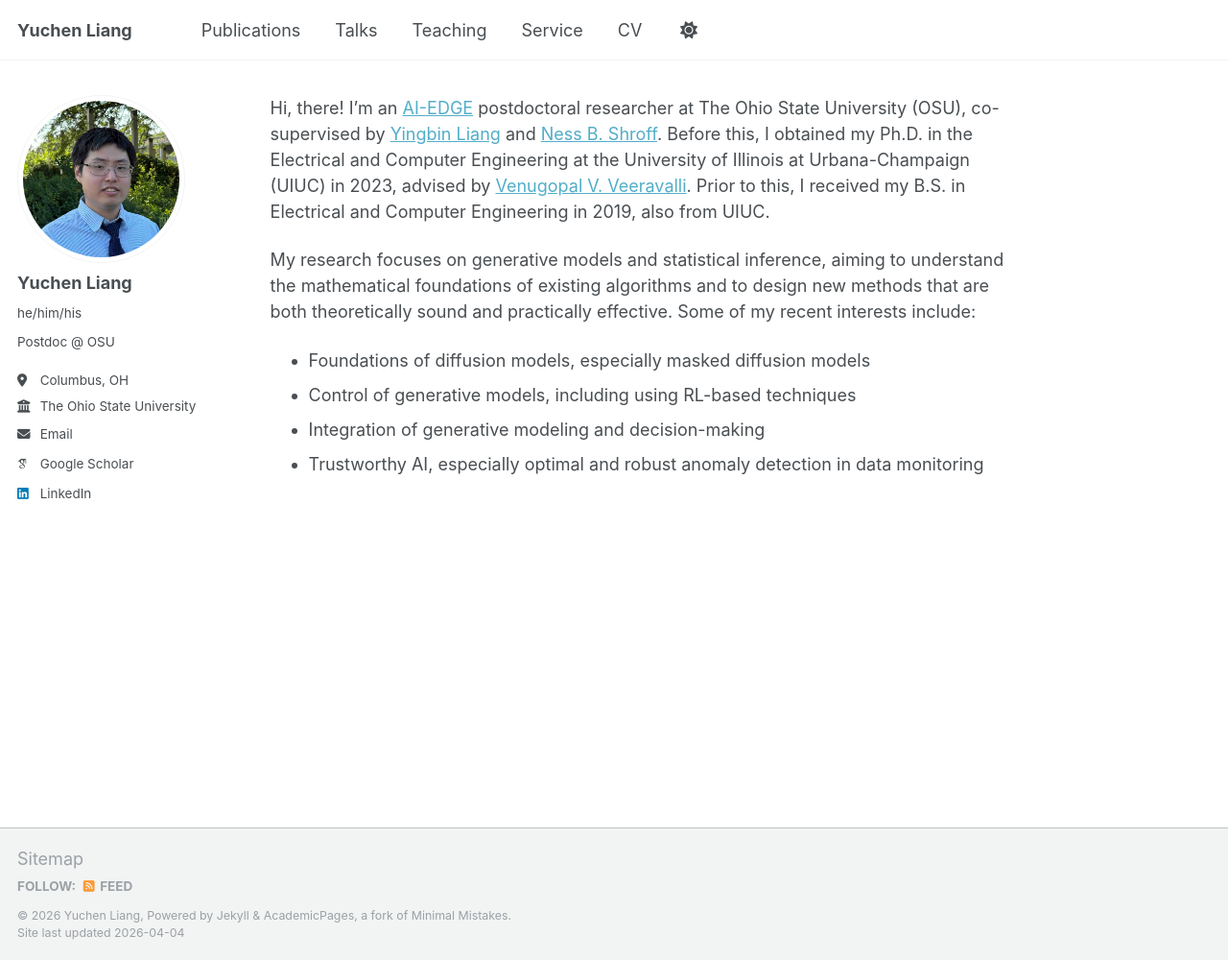
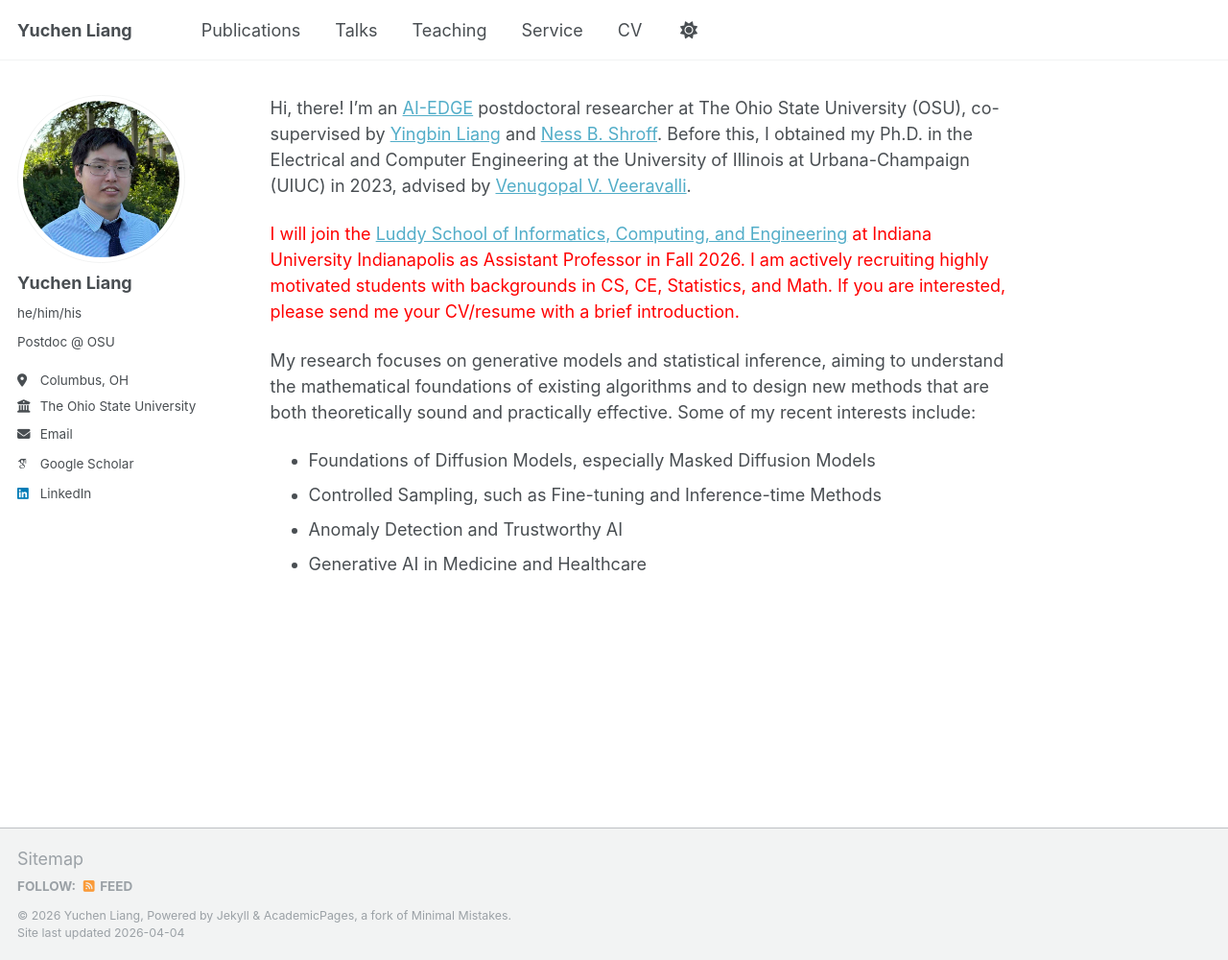
Before and after one commit to yuchenliang1/yuchenliang1.github.io, a Jekyll site: the page built from _pages/about.md, in a window 1280 px wide and 1000 px high. Shown: the whole window at 96% size. Built offline with Jekyll 4.4.1, drawn with Linux system fonts in a browser that asks for light colours; some web fonts are replaced; a script that is not in the unit is left out.

Commit message:
update Apr 4

```diff
--- a/_pages/about.md
+++ b/_pages/about.md
@@ -7,14 +7,15 @@ redirect_from:
   - /about.html
 ---
 
-Hi, there! I'm an [AI-EDGE](https://aiedge.osu.edu/) postdoctoral researcher at The Ohio State University (OSU), co-supervised by [Yingbin Liang](https://sites.google.com/view/yingbinliang/) and [Ness B. Shroff](https://u.osu.edu/shroff-11/). Before this, I obtained my Ph.D. in the Electrical and Computer Engineering at the University of Illinois at Urbana-Champaign (UIUC) in 2023, advised by [Venugopal V. Veeravalli](https://vvv.ece.illinois.edu/). Prior to this, I received my B.S. in Electrical and Computer Engineering in 2019, also from UIUC.
+Hi, there! I'm an [AI-EDGE](https://aiedge.osu.edu/) postdoctoral researcher at The Ohio State University (OSU), co-supervised by [Yingbin Liang](https://sites.google.com/view/yingbinliang/) and [Ness B. Shroff](https://u.osu.edu/shroff-11/). Before this, I obtained my Ph.D. in the Electrical and Computer Engineering at the University of Illinois at Urbana-Champaign (UIUC) in 2023, advised by [Venugopal V. Veeravalli](https://vvv.ece.illinois.edu/).
+
+<span style="color:red">I will join the [Luddy School of Informatics, Computing, and Engineering](https://luddy.indianapolis.iu.edu/) at Indiana University Indianapolis as Assistant Professor in Fall 2026. I am actively recruiting highly motivated students with backgrounds in CS, CE, Statistics, and Math. If you are interested, please send me your CV/resume with a brief introduction. </span>
 
 My research focuses on generative models and statistical inference, aiming to understand the mathematical foundations of existing algorithms and to design new methods that are both theoretically sound and practically effective. Some of my recent interests include:
-* Foundations of diffusion models, especially masked diffusion models
-* Control of generative models, including using RL-based techniques
-* Integration of generative modeling and decision-making
-* Trustworthy AI, especially optimal and robust anomaly detection in data monitoring
-<!-- * Robust testing and inference under model uncertainty and mismatch -->
+* Foundations of Diffusion Models, especially Masked Diffusion Models
+* Controlled Sampling, such as Fine-tuning and Inference-time Methods
+* Anomaly Detection and Trustworthy AI
+* Generative AI in Medicine and Healthcare
 
 
 <!-- Getting started
```
Also changed, not shown: _pages/publications.md (+6 -6 lines), _pages/service.md (+9 -9 lines).
